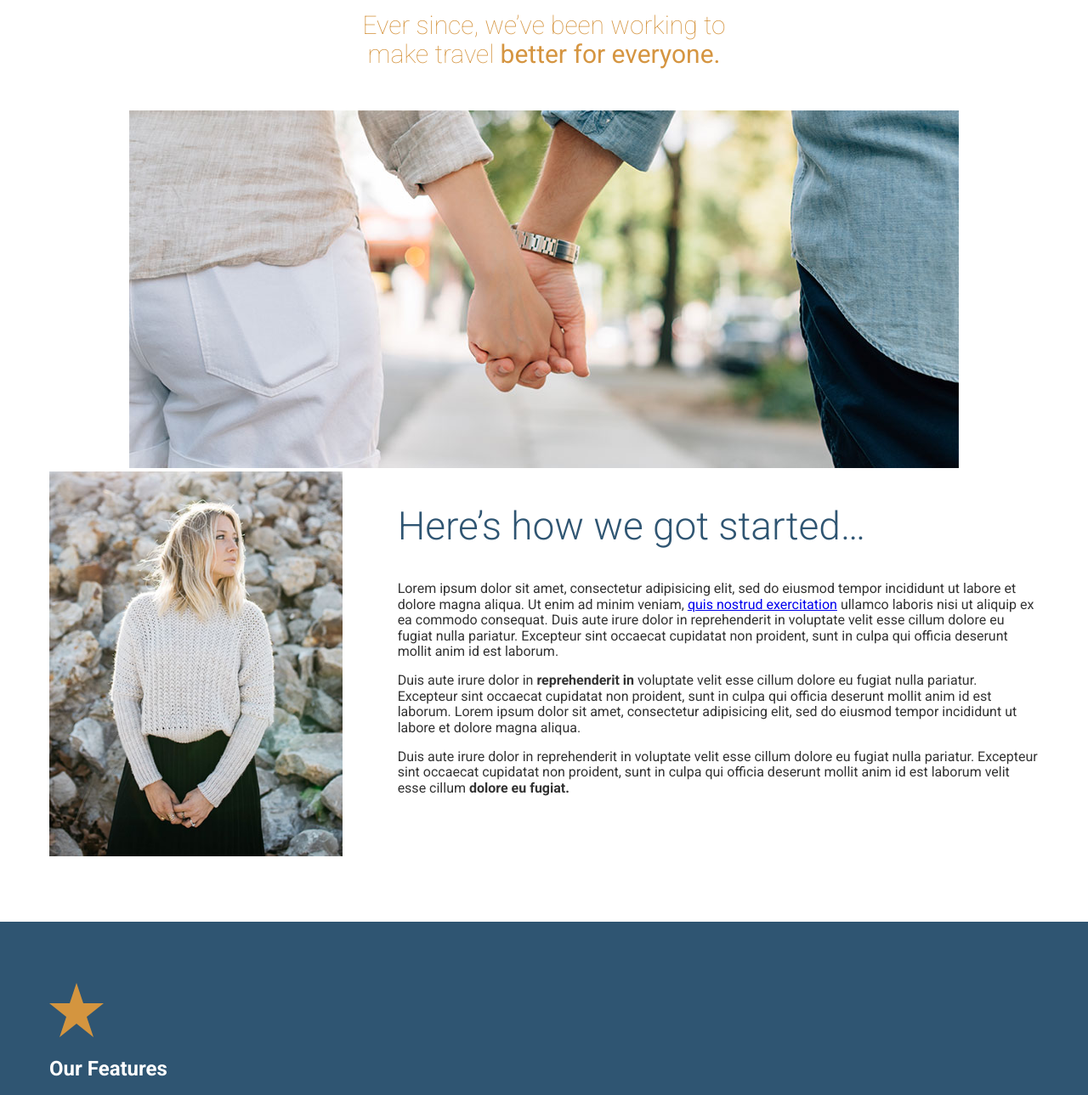
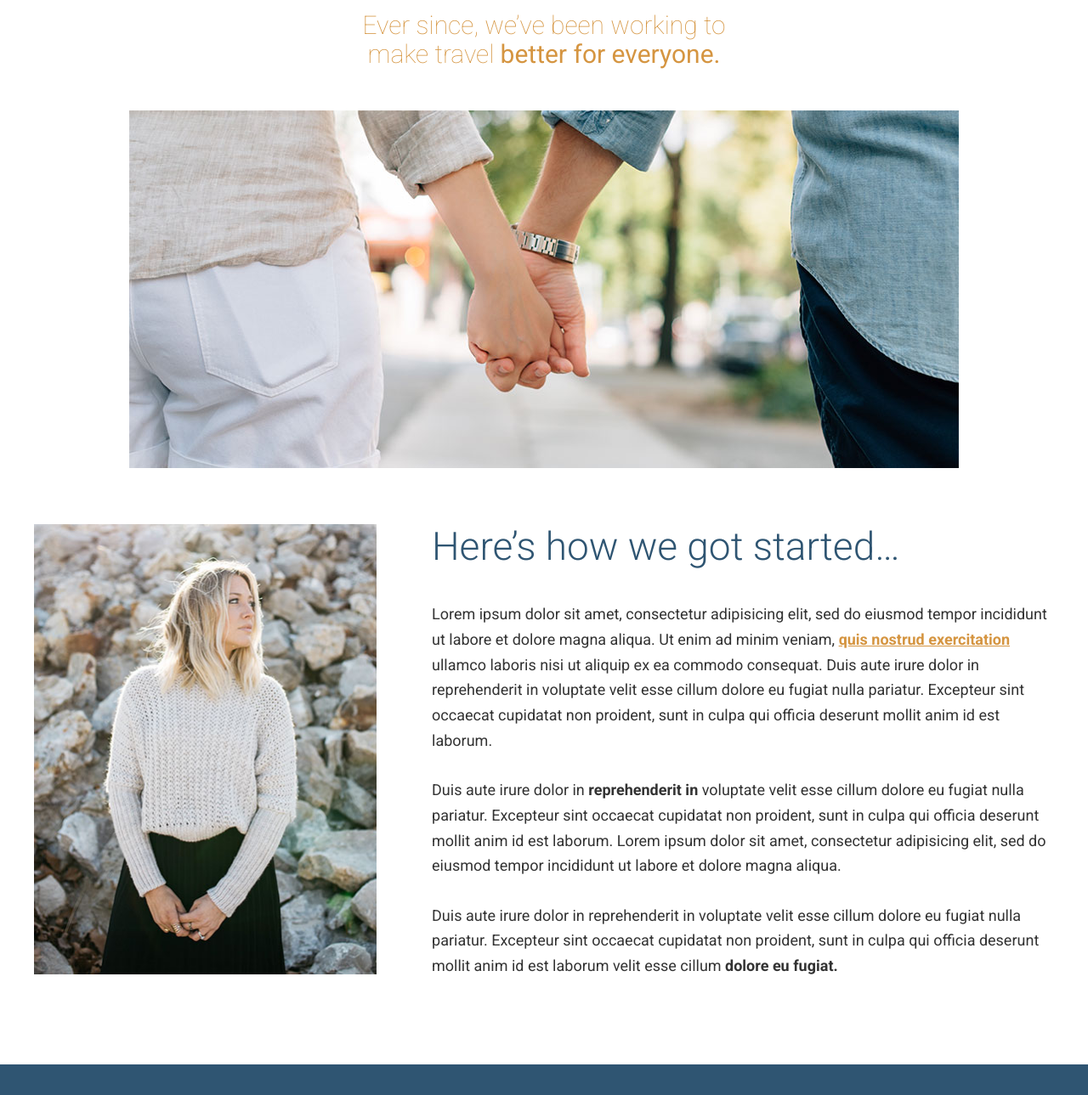
Before and after one commit to Yadav0141/travel-site, a website: page app/index.html in a window 1280 px wide. Shown: the part 960-2249 px from the top of the page at 85% size. Drawn offline with Linux system fonts and the light colour scheme.

Commit message:
images design

```diff
--- a/app/assets/styles/base/_global.css
+++ b/app/assets/styles/base/_global.css
@@ -11,3 +11,7 @@ img{
 * {
 	box-sizing: border-box;
 }
+
+a{
+	color: $mainOrange;
+}
--- /dev/null
+++ b/app/assets/styles/modules/_generic-content-container.css
@@ -0,0 +1,14 @@
+.generic-content-container{
+    p{
+        line-height:1.65;
+
+        margin:1.8rem 0;
+        @mixin atSmall{
+            font-size:1.125rem;
+        }
+    }
+
+    p a{
+        font-weight: 700;
+    }
+}
--- a/app/assets/styles/modules/_headline.css
+++ b/app/assets/styles/modules/_headline.css
@@ -38,4 +38,8 @@
     &--b-margin-large{
 margin-bottom: 1.6em;
     }
+
+    &--no-t-margin{
+        margin-top:   0;
+    }
 }
--- a/app/assets/styles/modules/_row.css
+++ b/app/assets/styles/modules/_row.css
@@ -1,17 +1,31 @@
-.row{
+ .row{
 
     @mixin clearfix;
 
+
+    &__b-margin-until-medium{
+       margin-bottom: 1rem;
+    }
     @mixin atMedium{
-        &__medium-4{
+          &__medium-4{
             float: left;
             width:33.33%;
+        }
+
+        &__medium-4--larger{
+            width: 37%;
         }
         &__medium-8{
             float: left;
             width:66.66%
         }
 
+        &__medium-8--smaller{
+            width: 63%
+        }
+        &__b-margin-until-medium{
+            margin-bottom: 0;
+        }
     }
 
 
@@ -24,4 +38,6 @@
       padding-right: 65px;
 
     }
+
+
 }
--- a/app/assets/styles/modules/_wrapper.css
+++ b/app/assets/styles/modules/_wrapper.css
@@ -2,7 +2,7 @@
     overflow: hidden;
     padding-left: 18px;
     padding-right: 18px;
-    max-width: 1200px;
+    max-width: 1236px;
     margin-left: auto;
     margin-right:auto;
 
@@ -14,4 +14,12 @@
         padding-left: 0;
         padding-right: 0;
     }
+
+    &--b-margin{
+        @mixin atSmall{
+            margin-bottom: 3.875rem;
+        }
+
+        margin-bottom: 1 rem;
+    }
 }
--- a/app/assets/styles/styles.css
+++ b/app/assets/styles/styles.css
@@ -1,10 +1,11 @@
 @import "normalize.css";
+@import "base/_variables";
 @import "base/_global";
 @import "base/_mixins";
-@import "base/_variables";
-@import "modules/_large-hero";
+  @import "modules/_large-hero";
 @import "modules/_btn";
 @import "modules/_wrapper";
 @import "modules/_page-section";
 @import "modules/_headline";
 @import "modules/_row";
+@import "modules/_generic-content-container"
--- a/app/index.html
+++ b/app/index.html
@@ -48,21 +48,27 @@
     <div class="wrapper">
         <h2 class="headline headline--centered headline--light headline--b-margin-small">The first trip we planned <strong>was our own.</strong> </h2>
         <h3 class="headline headline--centered headline--orange headline--small headline--narrow headline--light headline--b-margin-large">Ever since, we&rsquo;ve been working to make travel <strong>better for everyone.</strong></h3>
-        <div class="wrapper wrapper--medium">
-          <img src="assets/images/first-trip.jpg" alt="Couple walking down a street.">
+        <div class="wrapper wrapper--medium wrapper--b-margin">
+          <img sizes="(min-width:970px) 976px,100vw" srcset="assets/images/first-trip-low-res.jpg 565w,assets/images/first-trip.jpg 976w,assets/images/first-trip-hi-dpi.jpg 1952w" alt="Couple walking down a street.">
 
         </div>
        <div class="row row--gutters">
-         <div class='row__medium-4'>
-            <img src="assets/images/our-start.jpg" alt="Our founder, Jane Doe">
+         <div class="row__medium-4 row__medium-4--larger row__b-margin-until-medium" >
+            <picture>
+              <source sizes="404px" srcset="assets/images/our-start.jpg 404w,assets/images/our-start-hi-dpi.jpg 808w" media="(min-width:1020px)">
+              <source sizes="302px" srcset="assets/images/our-start-portrait.jpg 382w,assets/images/our-start-portrait-hi-dpi.jpg 764w" media="(min-width:800px)">
+              <img srcset="assets/images/our-start-landscape.jpg 800w,assets/images/our-start-landscape-hi-dpi.jpg 1600w" alt="Our founder, Jane Doe">
 
+            </picture>
          </div>
-         <div class="row__medium-8">
-            <h2 class="headline">Here&rsquo;s how we got started&hellip;</h2>
+         <div class="row__medium-8 row__medium-8--smaller">
+           <div class="generic-content-container">
+            <h2 class="headline headline--no-t-margin">Here&rsquo;s how we got started&hellip;</h2>
             <p>Lorem ipsum dolor sit amet, consectetur adipisicing elit, sed do eiusmod tempor incididunt ut labore et dolore magna aliqua. Ut enim ad minim veniam, <a href="#">quis nostrud exercitation</a> ullamco laboris nisi ut aliquip ex ea commodo consequat. Duis aute irure dolor in reprehenderit in voluptate velit esse cillum dolore eu fugiat nulla pariatur. Excepteur sint occaecat cupidatat non proident, sunt in culpa qui officia deserunt mollit anim id est laborum.</p>
             <p>Duis aute irure dolor in <strong>reprehenderit in</strong> voluptate velit esse cillum dolore eu fugiat nulla pariatur. Excepteur sint occaecat cupidatat non proident, sunt in culpa qui officia deserunt mollit anim id est laborum. Lorem ipsum dolor sit amet, consectetur adipisicing elit, sed do eiusmod tempor incididunt ut labore et dolore magna aliqua.</p>
             <p>Duis aute irure dolor in reprehenderit in voluptate velit esse cillum dolore eu fugiat nulla pariatur. Excepteur sint occaecat cupidatat non proident, sunt in culpa qui officia deserunt mollit anim id est laborum velit esse cillum <strong>dolore eu fugiat.</strong></p>
 
+           </div>
          </div>
 
        </div>
--- a/app/temp/styles/styles.css
+++ b/app/temp/styles/styles.css
@@ -465,6 +465,10 @@ img{
 	        box-sizing: border-box;
 }
 
+a{
+	color: #d59541;
+}
+
 .large-hero{
 	position:relative;
 	border-bottom: 10px solid #2f5572;
@@ -562,7 +566,7 @@ img{
     overflow: hidden;
     padding-left: 18px;
     padding-right: 18px;
-    max-width: 1200px;
+    max-width: 1236px;
     margin-left: auto;
     margin-right:auto;
 }
@@ -574,6 +578,18 @@ img{
 .wrapper .wrapper{
         padding-left: 0;
         padding-right: 0;
+    }
+
+.wrapper--b-margin{
+
+        margin-bottom: 1 rem;
+    }
+
+@media (min-width: 530px) {
+
+.wrapper--b-margin{
+            margin-bottom: 3.875rem;
+    }
     }
 
 .page-section{
@@ -647,20 +663,39 @@ img{
 margin-bottom: 1.6em;
     }
 
+.headline--no-t-margin{
+        margin-top:   0;
+    }
+
 .row::after{
         content:'';
         clear: both;
         display:table;
     }
 
+.row__b-margin-until-medium{
+       margin-bottom: 1rem;
+    }
+
 @media (min-width: 800px) {
-        .row__medium-4{
+          .row__medium-4{
             float: left;
             width:33.33%;
+        }
+
+        .row__medium-4--larger{
+            width: 37%;
         }
         .row__medium-8{
             float: left;
             width:66.66%
+        }
+
+        .row__medium-8--smaller{
+            width: 63%
+        }
+        .row__b-margin-until-medium{
+            margin-bottom: 0;
         }
     }
 
@@ -673,3 +708,20 @@ margin-bottom: 1.6em;
       padding-right: 65px;
 
     }
+
+.generic-content-container p{
+        line-height:1.65;
+
+        margin:1.8rem 0;
+    }
+
+@media (min-width: 530px) {
+
+.generic-content-container p{
+            font-size:1.125rem
+    }
+    }
+
+.generic-content-container p a{
+        font-weight: 700;
+    }
```
